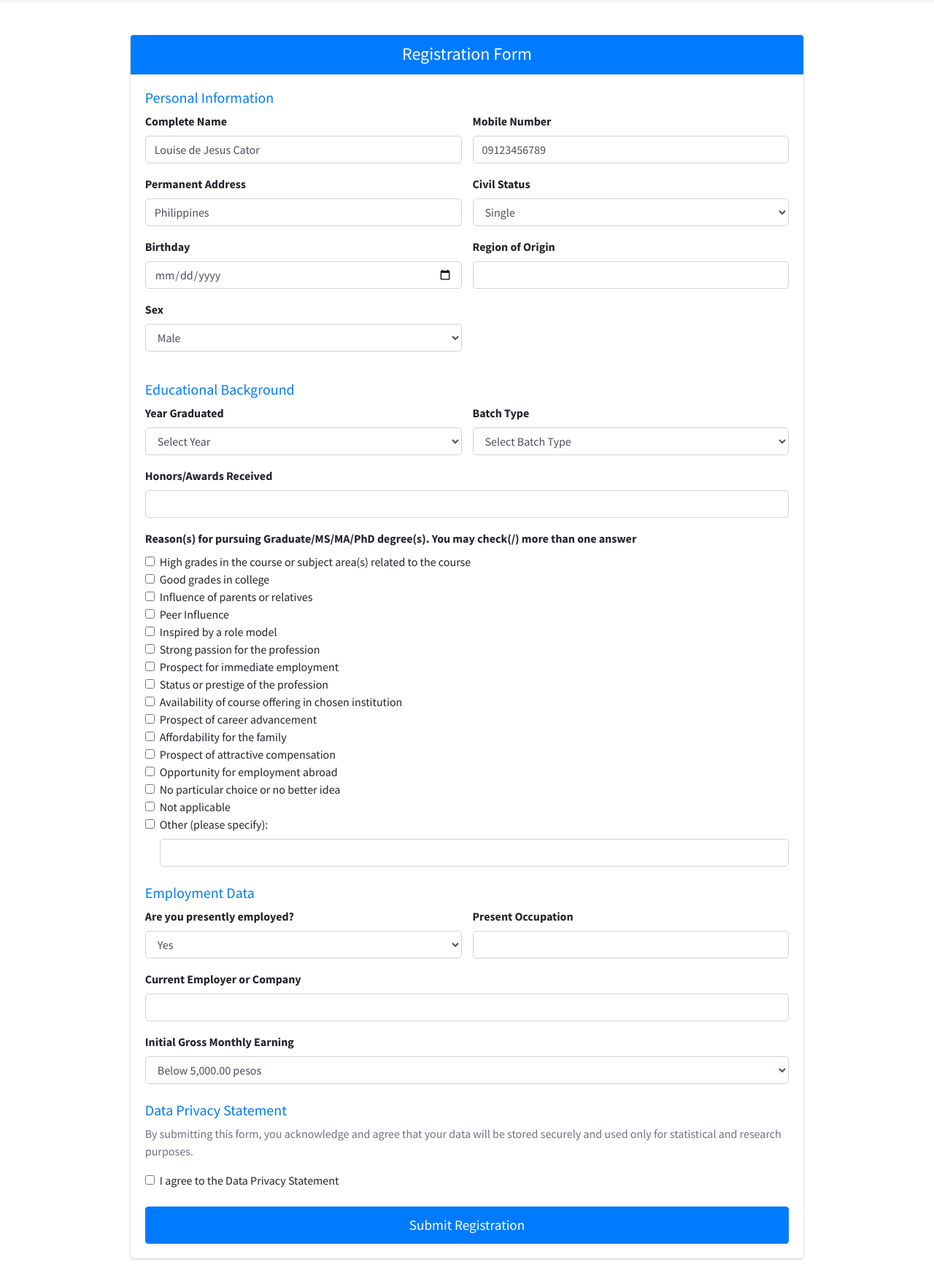
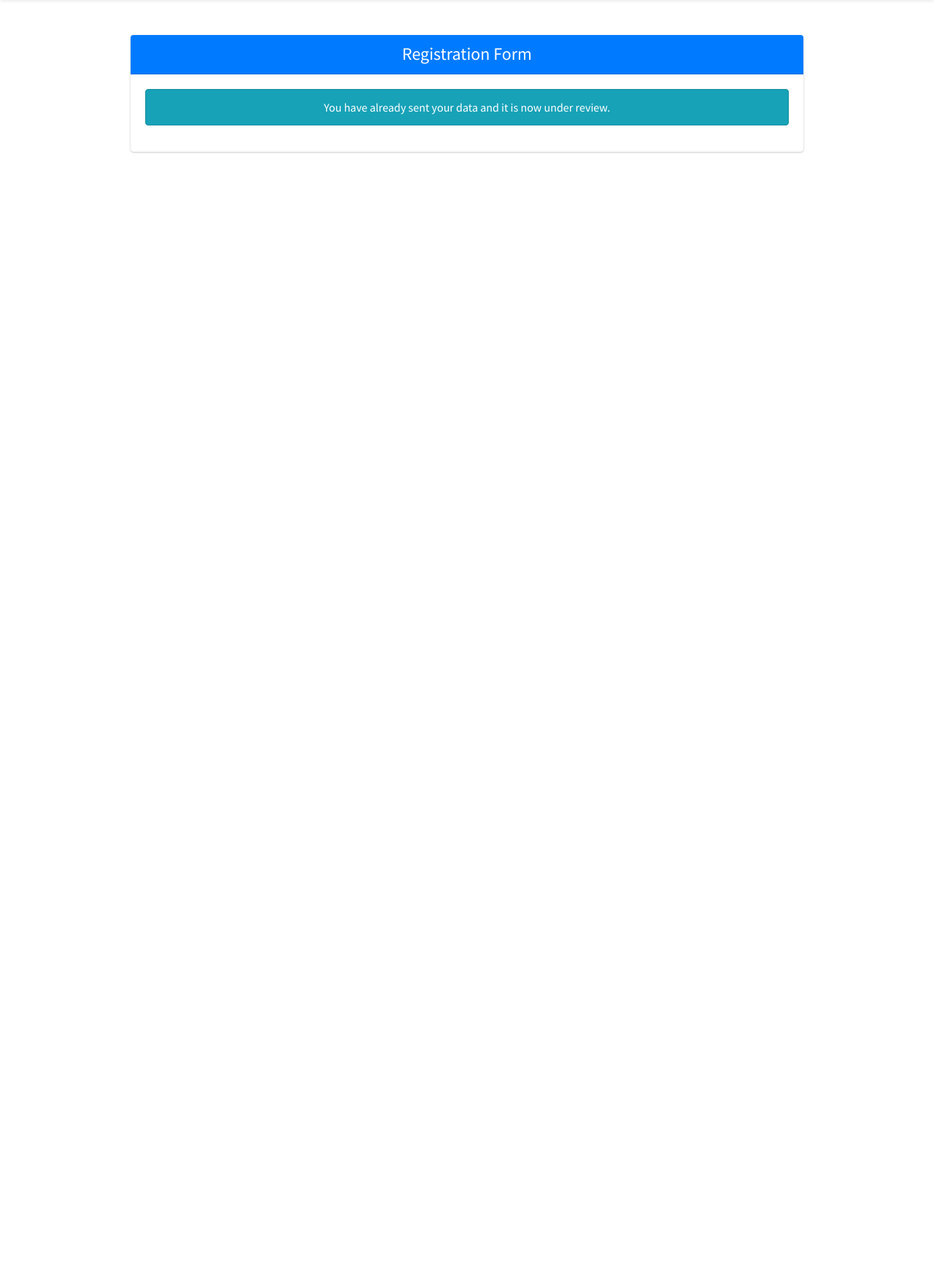
Before and after one commit to xxiimcha/eyearbook, a Django app: page /form/1/ in a window 1280 px wide. Shown: the part 56-1797 px from the top of the page at 73% size. After the commit the page ends 266 px from the top, so only its background shows below. Run offline with Django 5.2, Linux system fonts and the light colour scheme; data comes from the database, SQL or seed files in the repository; some libraries are stand-ins or nearby versions.

Commit message:
Submission checking

```diff
--- a/main/templates/main/form.html
+++ b/main/templates/main/form.html
@@ -11,6 +11,12 @@
                     <h4 class="mb-0 text-center">Registration Form</h4>
                 </div>
                 <div class="card-body">
+
+                    {% if submitted %}
+                        <div class="alert alert-info text-center">
+                            You have already sent your data and it is now under review.
+                        </div>
+                    {% else %}
                         <form method="POST" action="{% if account_id %}{% url 'form_page' account_id %}{% else %}{% url 'form_page' %}{% endif %}">
 
                             {% csrf_token %}
@@ -167,6 +173,7 @@
                             <!-- Submit Button -->
                             <button type="submit" class="btn btn-primary btn-block mt-4">Submit Registration</button>
                         </form>
+                    {% endif %}
                 </div>
             </div>
         </div>
--- a/main/views.py
+++ b/main/views.py
@@ -41,7 +41,6 @@ def login_view(request):
 
     return render(request, "main/login.html")
 
-
 def form_page(request, account_id=None):
     # Fetch batch data
     batch_records = Batch.objects.values("id", "from_year", "to_year", "batch_type").distinct()
@@ -57,6 +56,7 @@ def form_page(request, account_id=None):
 
     graduate_data = None
     graduate = None
+    submitted = False
 
     if account_id:
         account = get_object_or_404(Account, id=account_id)
@@ -66,9 +66,10 @@ def form_page(request, account_id=None):
             "mobile_number": graduate.contact,
             "address": graduate.address
         }
+        submitted = Yearbook.objects.filter(graduate=graduate).exists()
 
     # Handle form submission
-    if request.method == "POST":
+    if request.method == "POST" and graduate and not submitted:
         civil_status = request.POST.get("civil_status")
         birthday = request.POST.get("birthday")
         region = request.POST.get("region")
@@ -82,39 +83,30 @@ def form_page(request, account_id=None):
         income = request.POST.get("income")
         agreed = bool(request.POST.get("data_privacy"))
 
-        if graduate:
-            # Save to Yearbook model
-            Yearbook.objects.create(
-                graduate=graduate,
-                civil_status=civil_status,
-                birthday=birthday,
-                region=region,
-                sex=sex,
-                honors=honors,
-                grad_reasons=json.dumps(grad_reasons),
-                other_reason=other_reason,
-                employment_status=employment_status,
-                job_title=job_title,
-                company_name=company_name,
-                income=income,
-                agreed_to_privacy=agreed
-            )
-            return redirect('form_page_success')  # Make sure this view/template exists
+        # Save to Yearbook model with status = pending
+        Yearbook.objects.create(
+            graduate=graduate,
+            civil_status=civil_status,
+            birthday=birthday,
+            region=region,
+            sex=sex,
+            honors=honors,
+            grad_reasons=json.dumps(grad_reasons),
+            other_reason=other_reason,
+            employment_status=employment_status,
+            job_title=job_title,
+            company_name=company_name,
+            income=income,
+            agreed_to_privacy=agreed,
+            status="Pending"
+        )
+        submitted = True  # Prevent re-entry after saving
 
-        # fallback if graduate not found
-        context = {
-            "batch_years": batch_data,
-            "graduate_data": graduate_data,
-            "account_id": account_id,
-            "error": "Graduate not found or data incomplete."
-        }
-        return render(request, "main/form.html", context)
-
-    # GET request (form display)
     context = {
         "batch_years": batch_data,
         "graduate_data": graduate_data,
-        "account_id": account_id
+        "account_id": account_id,
+        "submitted": submitted
     }
 
     return render(request, "main/form.html", context)
```
Lines whose indentation alone changed are shown as unchanged.
